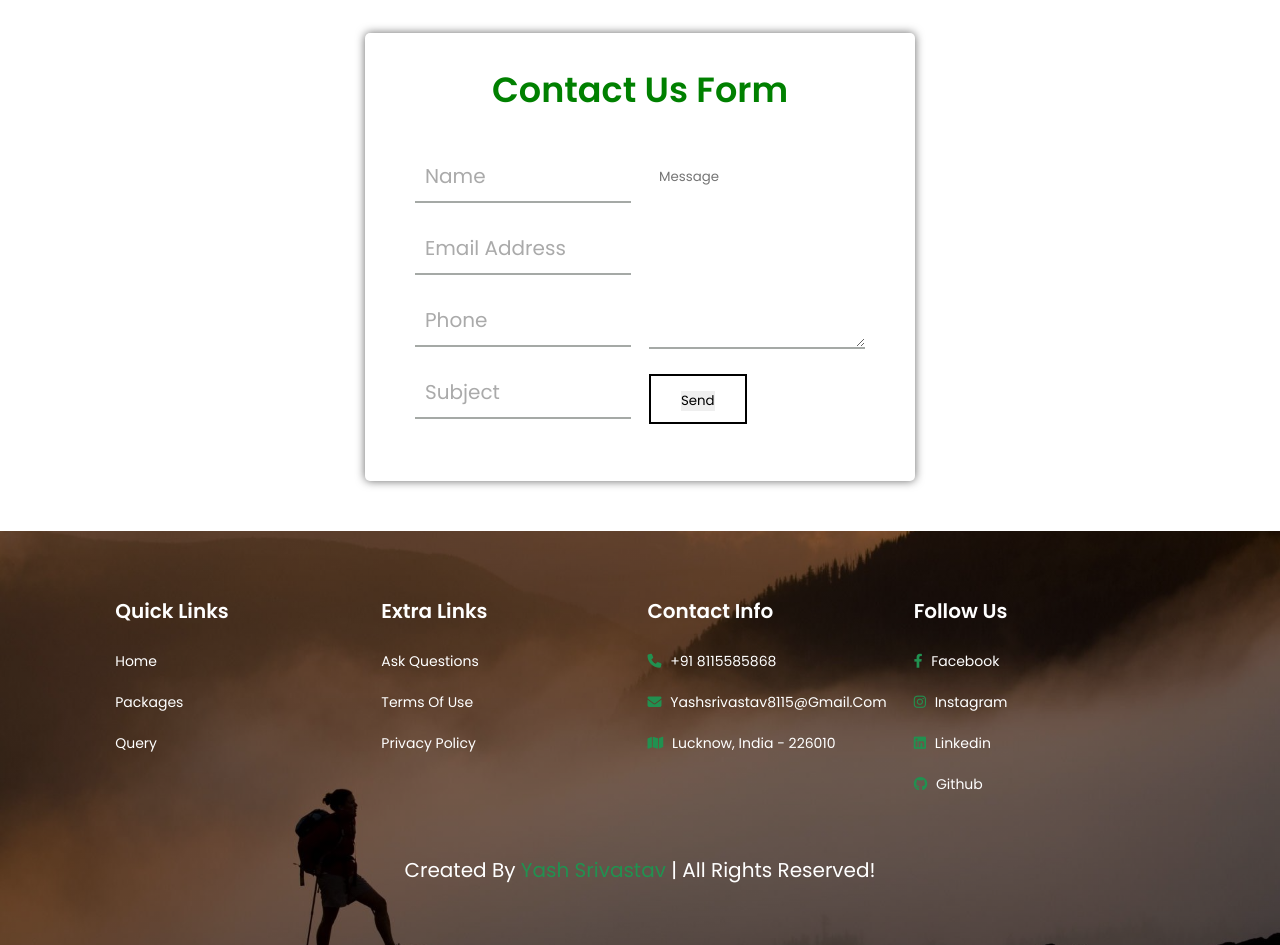
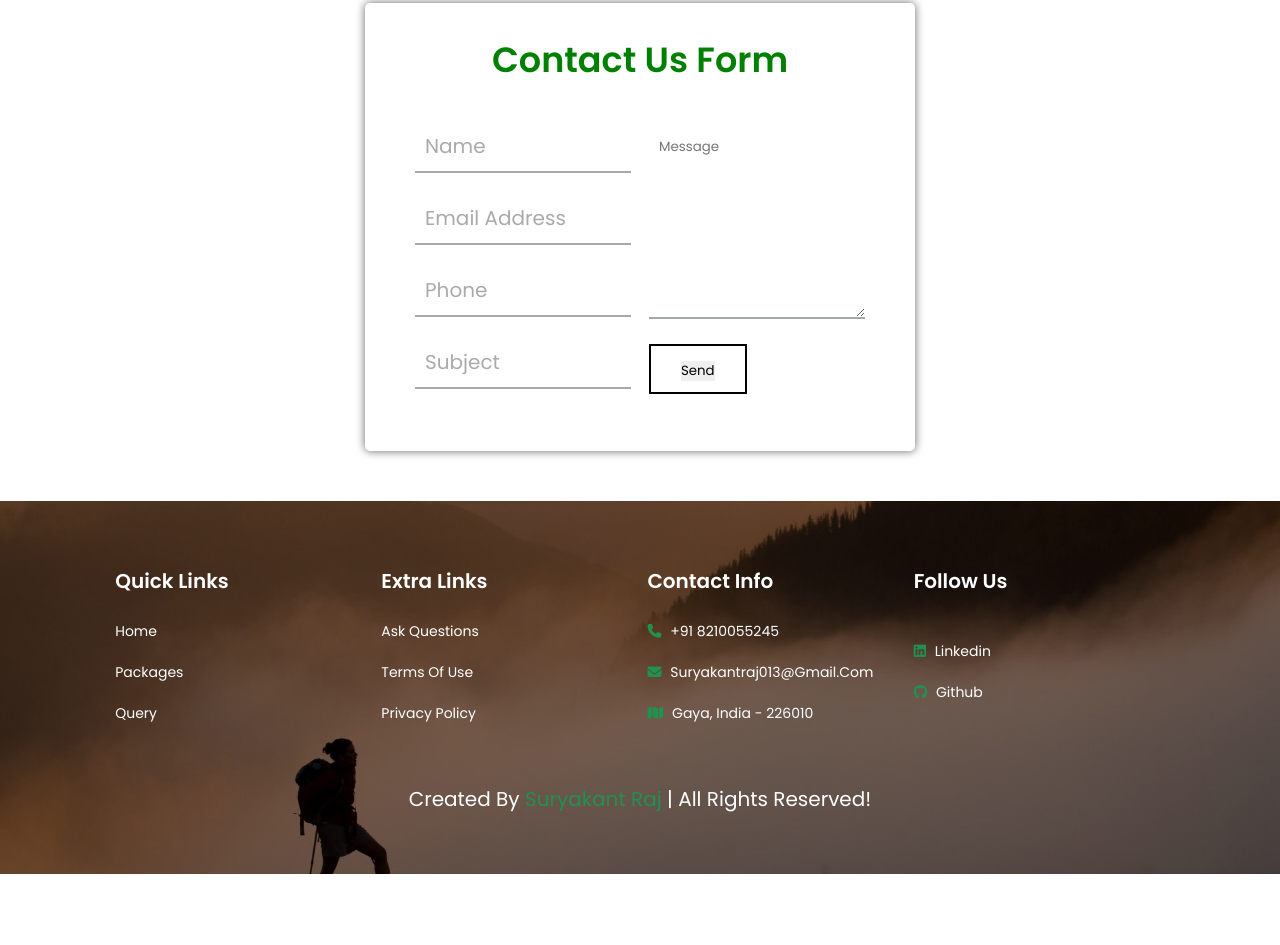
Before and after one commit to Suryakant018/Tour_Web, a plain HTML site: page index.html in a window 1280 px wide. Shown: the part 3015-3960 px from the top of the page. After the commit the page ends 3889 px from the top, so only its background shows below. Drawn offline with Linux system fonts and the light colour scheme.

Commit message:
change and add some more details

```diff
--- a/index.html
+++ b/index.html
@@ -1,7 +1,7 @@
 <!DOCTYPE html>
 <html>
 <head>
-    <title>Tour & Travel</title>
+    <title>Travelmania</title>
     <link rel="stylesheet" href="https://cdnjs.cloudflare.com/ajax/libs/font-awesome/6.1.1/css/all.min.css">
     <link rel="stylesheet" href="css/style.css">
 
@@ -136,7 +136,6 @@
                 </div>
                 <div class="content">
                     <h3>Kerala Package</h3>
-                    <h3>best package</h3>
                     <p>A trip to Kerala is always an experience through greenery to the hills and its climate. Browse through our hand-picked Kerala tour packages prepared for you. Our experts are also available to prepare customised tourism packages</p>
                     <div class="price">Rs 4,999 - Rs 9,999</div>
                     <a href="#contact" class="btn">explore now</a>
@@ -202,20 +201,19 @@
 
             <div class="box">
                 <h3>contact info</h3>
-                <a href="tel:+918115585868"> <i class="fas fa-phone"></i> +91 8115585868 </a>
-                <a href="mailto: yashsrivastav8115@gmail.com"> <i class="fas fa-envelope"></i> yashsrivastav8115@gmail.com </a>
-                <a href="#"> <i class="fas fa-map"></i> Lucknow, india - 226010 </a>
+                <a href="tel:+918210055245"> <i class="fas fa-phone"></i> +91 8210055245</a>
+                <a href="mailto: suryakantraj013@gmail.com"> <i class="fas fa-envelope"></i> suryakantraj013@gmail.com </a>
+                <a href="#"> <i class="fas fa-map"></i> Gaya, india - 226010 </a>
             </div>
 
             <div class="box">
                 <h3>follow us</h3>
-                <a href="https://www.facebook.com/yash.srivastav0"> <i class="fab fa-facebook-f"></i> facebook </a>
-                <a href="https://www.instagram.com/yash_srivastav_"> <i class="fab fa-instagram"></i> instagram </a>
-                <a href="https://www.linkedin.com/in/yash-srivastav/"> <i class="fab fa-linkedin"></i> linkedin </a>
-                <a href="https://github.com/Yash-srivastav16"> <i class="fab fa-github"></i> github </a>
+                <a href="https://www.instagram.com/raj_suryakant_07/?next=%2F&hl=en"></a>
+                <a href="https://www.linkedin.com/in/suryakant-raj-6432ab20b/"> <i class="fab fa-linkedin"></i> linkedin </a>
+                <a href="https://suryakant018.github.io/Tour_Web/"> <i class="fab fa-github"></i> github </a>
             </div>
         </div>
-        <div class="credit">created by <span>yash srivastav</span> | all rights reserved!</div>
+        <div class="credit">created by <span>Suryakant Raj</span> | all rights reserved!</div>
     </section>
     <!-- footer section ends -->
     <script src="js/script.js"></script>
```
